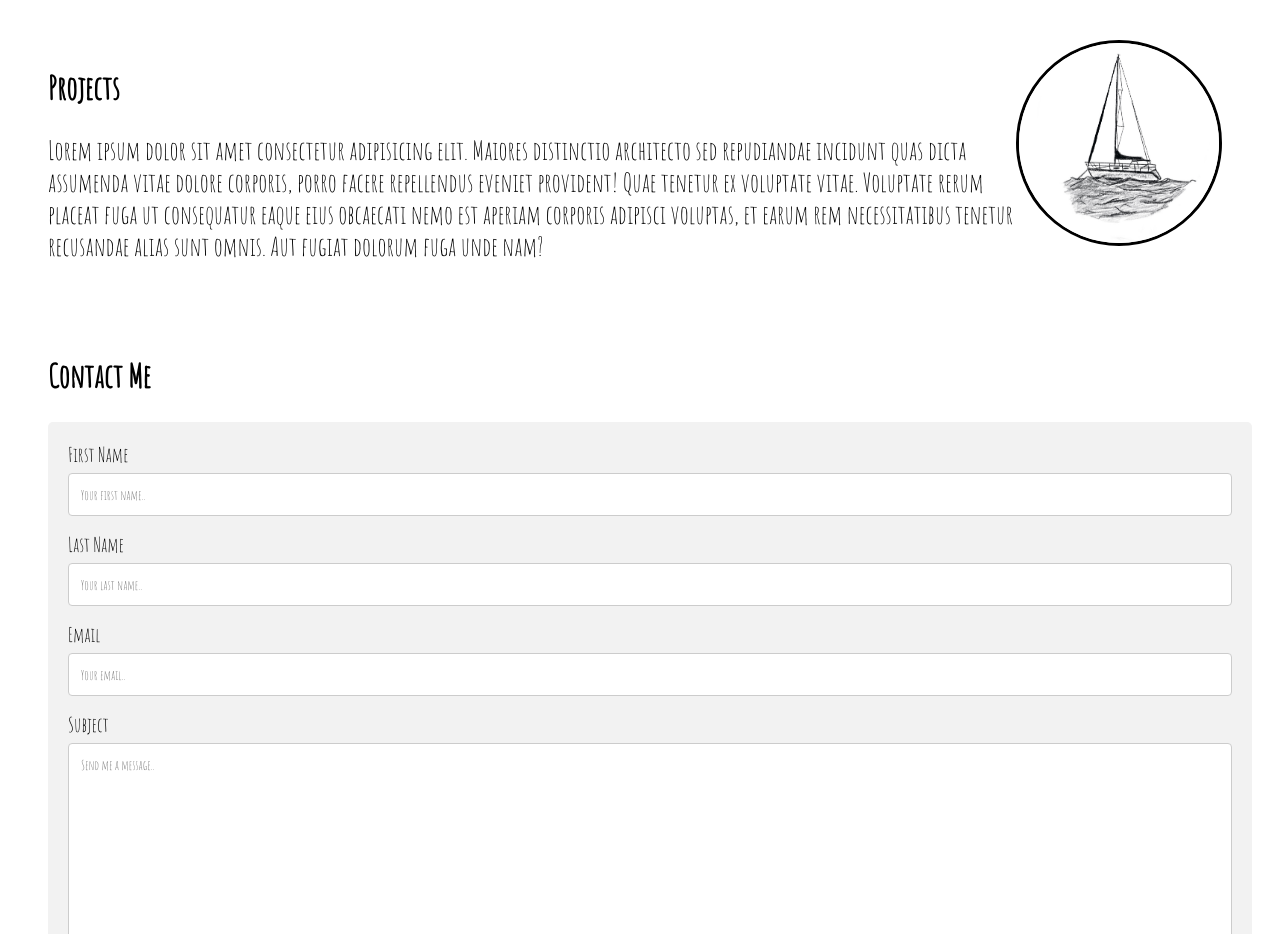
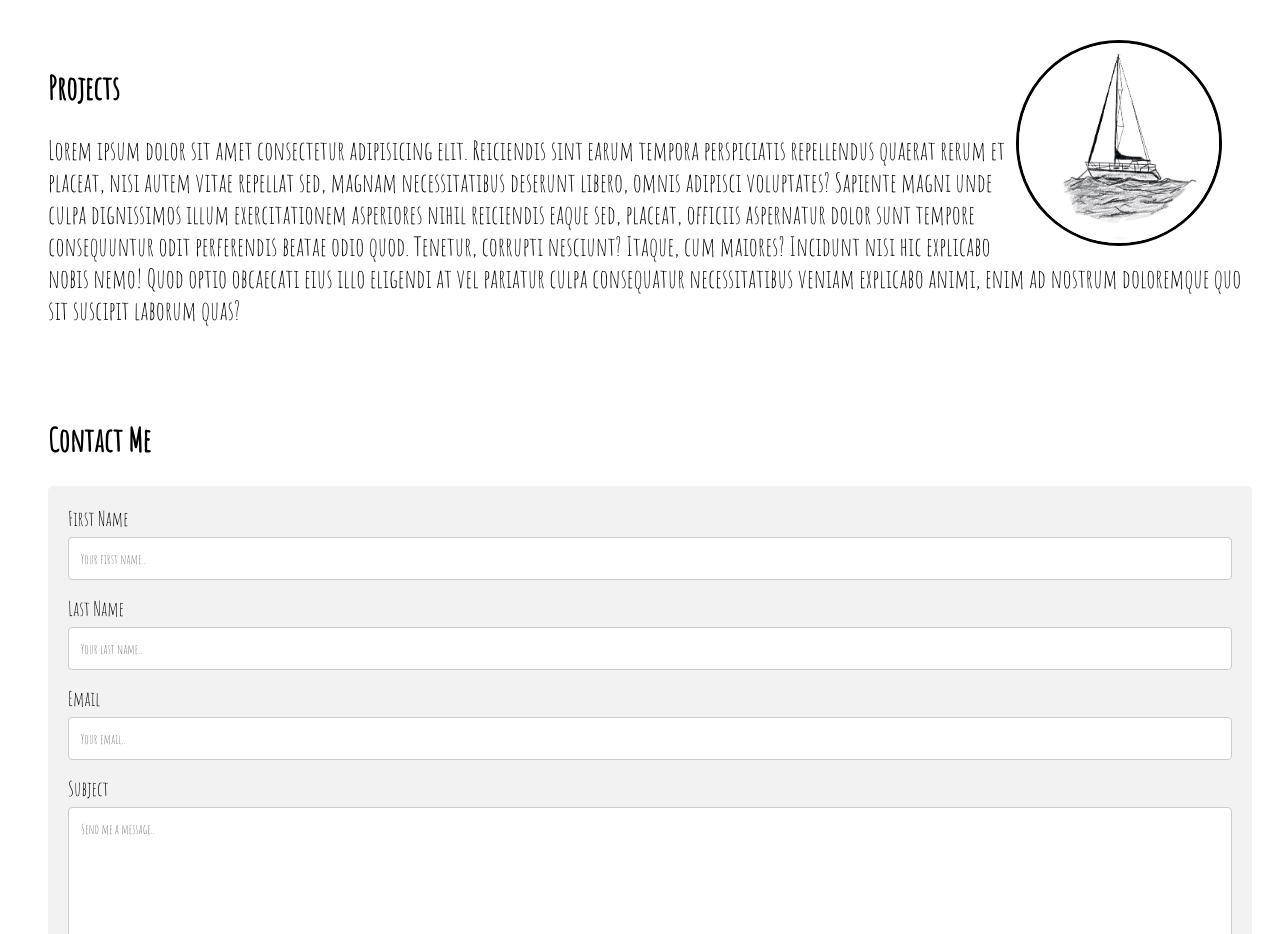
Before and after one commit to caswellorr/Caswell-Portfolio, a plain HTML site: page index.html in a window 1280 px wide. Shown: the part 1120-2054 px from the top of the page. Drawn offline with Linux system fonts and the light colour scheme.

Commit message:
updated ReadMe

```diff
--- a/index.html
+++ b/index.html
@@ -67,8 +67,9 @@
 
       <h2>Projects</h2>
 
-        <p>Lorem ipsum dolor sit amet consectetur adipisicing elit. Maiores distinctio architecto sed repudiandae incidunt quas dicta assumenda vitae dolore corporis, porro facere repellendus eveniet provident! Quae tenetur ex voluptate vitae.
-        Voluptate rerum placeat fuga ut consequatur eaque eius obcaecati nemo est aperiam corporis adipisci voluptas, et earum rem necessitatibus tenetur recusandae alias sunt omnis. Aut fugiat dolorum fuga unde nam?</p>
+        <p>Lorem ipsum dolor sit amet consectetur adipisicing elit. Reiciendis sint earum tempora perspiciatis repellendus quaerat rerum et placeat, nisi autem vitae repellat sed, magnam necessitatibus deserunt libero, omnis adipisci voluptates?
+        Sapiente magni unde culpa dignissimos illum exercitationem asperiores nihil reiciendis eaque sed, placeat, officiis aspernatur dolor sunt tempore consequuntur odit perferendis beatae odio quod. Tenetur, corrupti nesciunt? Itaque, cum maiores?
+        Incidunt nisi hic explicabo nobis nemo! Quod optio obcaecati eius illo eligendi at vel pariatur culpa consequatur necessitatibus veniam explicabo animi, enim ad nostrum doloremque quo sit suscipit laborum quas?</p>
 
 
 
```
Also changed, not shown: 1 other file.
